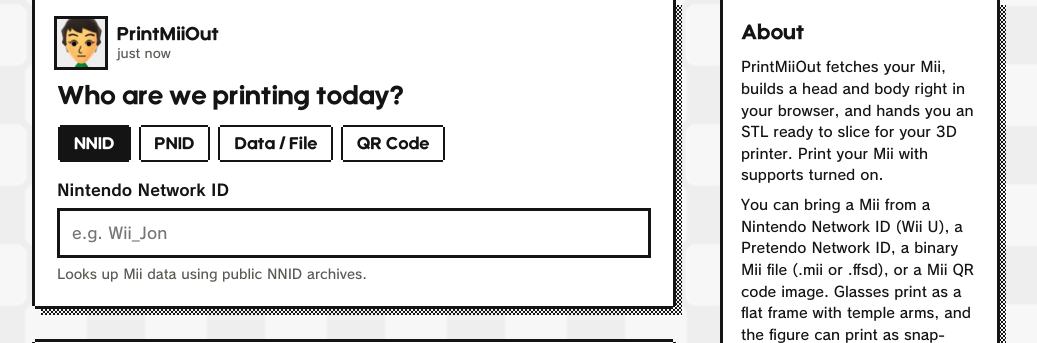
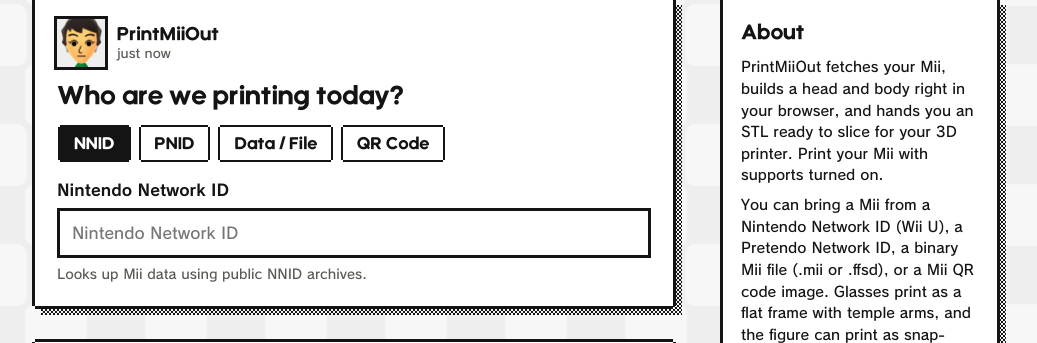
Before and after one commit to quatric/PrintMiiOut, a Flask app: page / in a window 1280 px wide. Shown: the part 325-668 px from the top of the page, without its empty margins (124-1161 px from the left). Run offline with Flask 3, Linux system fonts and the light colour scheme; some libraries are stand-ins or nearby versions.

Commit message:
Use plain placeholder text for the NNID and PNID fields

```diff
--- a/templates/index.html
+++ b/templates/index.html
@@ -462,7 +462,7 @@
         <div class="panel active" id="panel-nnid">
           <div class="field">
             <label for="nnid-input">Nintendo Network ID</label>
-            <input type="text" id="nnid-input" placeholder="e.g. Wii_Jon"
+            <input type="text" id="nnid-input" placeholder="Nintendo Network ID"
                    maxlength="16" pattern="^[0-9a-zA-Z\-_.]+$" autocomplete="off" spellcheck="false">
             <div class="field-note">Looks up Mii data using public NNID archives.</div>
           </div>
@@ -472,7 +472,7 @@
         <div class="panel" id="panel-pnid">
           <div class="field">
             <label for="pnid-input">Pretendo Network ID</label>
-            <input type="text" id="pnid-input" placeholder="e.g. PN_Jon"
+            <input type="text" id="pnid-input" placeholder="Pretendo Network ID"
                    maxlength="16" pattern="^[0-9a-zA-Z\-_.]+$" autocomplete="off" spellcheck="false">
             <div class="field-note">Requires an active Pretendo Network account.</div>
           </div>
```
